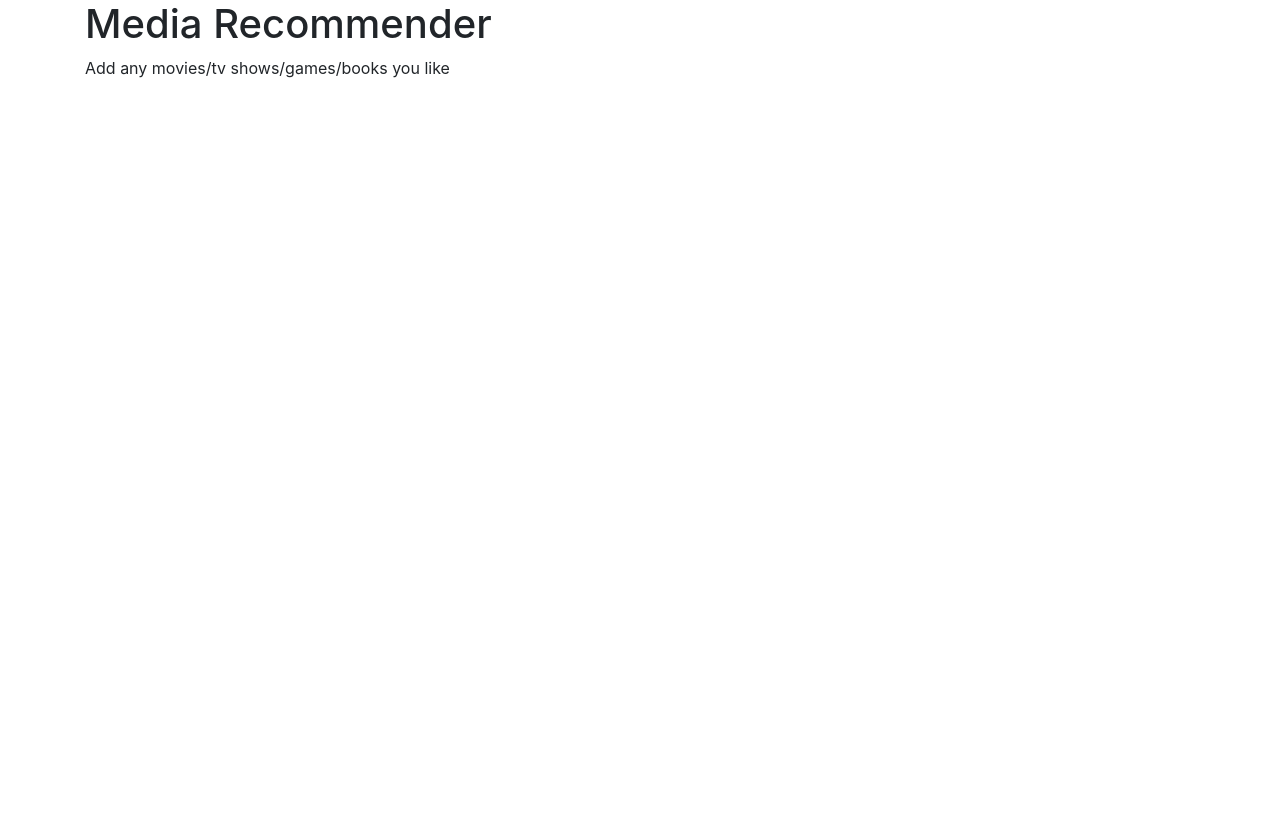
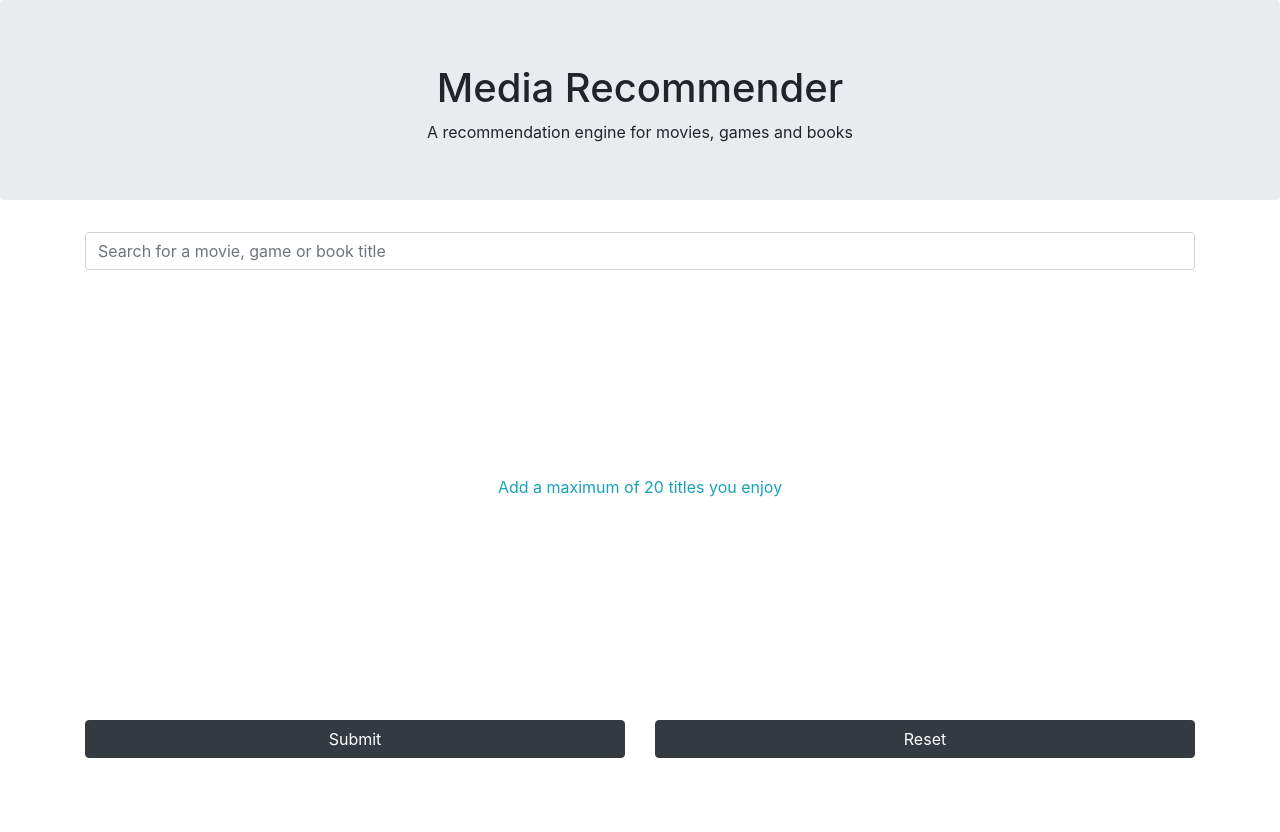
Before and after one commit to ccy1997/media-recommender, a Flask app: page / in a window 1280 px wide. Before the commit the page ends 78 px from the top, so only its background shows below. Run offline with Flask 2, Linux system fonts and the light colour scheme; some libraries are stand-ins or nearby versions.

Commit message:
Added basic layout for the web app

```diff
--- /dev/null
+++ b/recommender/static/main.css
@@ -0,0 +1,3 @@
+html, body {
+    height: 100%;
+}
--- a/recommender/templates/home.html
+++ b/recommender/templates/home.html
@@ -1,5 +1,28 @@
 {% extends "layout.html" %}
 {% block content %}
-  <h1>Media Recommender</h1>
-  <p>Add any movies/tv shows/games/books you like</p>
+  <div class="jumbotron text-center h-25">
+    <h1>Media Recommender</h1>
+    <p>A recommendation engine for movies, games and books</p>
+  </div>
+  <div class="container h-75">
+    <div class="row">
+      <div class="col-sm-12">
+        <!-- Search form -->
+        <input class="form-control" type="text" placeholder="Search for a movie, game or book title" aria-label="Search">
+      </div>
+    </div>
+    <div class="row h-75 align-items-center">
+      <div class="col-sm-12 text-center">
+        <p class="text-info">Add a maximum of 20 titles you enjoy</p>
+      </div>
+    </div>
+    <div class="row">
+      <div class="col-sm-6 text-center">
+        <button type="button" class="btn btn-dark btn-block">Submit</button>
+      </div>
+      <div class="col-sm-6 text-center">
+        <button type="button" class="btn btn-dark btn-block">Reset</button>
+      </div>
+    </div>
+  </div>
 {% endblock content %}
--- a/recommender/templates/layout.html
+++ b/recommender/templates/layout.html
@@ -7,14 +7,12 @@
 
     <!-- Bootstrap CSS -->
     <link rel="stylesheet" href="https://stackpath.bootstrapcdn.com/bootstrap/4.3.1/css/bootstrap.min.css" integrity="sha384-ggOyR0iXCbMQv3Xipma34MD+dH/1fQ784/j6cY/iJTQUOhcWr7x9JvoRxT2MZw1T" crossorigin="anonymous">
-
+    <link rel="stylesheet" href="../static/main.css">
     <title>{{ title }}</title>
   </head>
   <body>
 
-    <div class="container">
-      {% block content %}{% endblock content %}
-    </div>
+    {% block content %}{% endblock content %}
 
     <!-- Optional JavaScript -->
     <!-- jQuery first, then Popper.js, then Bootstrap JS -->
```
